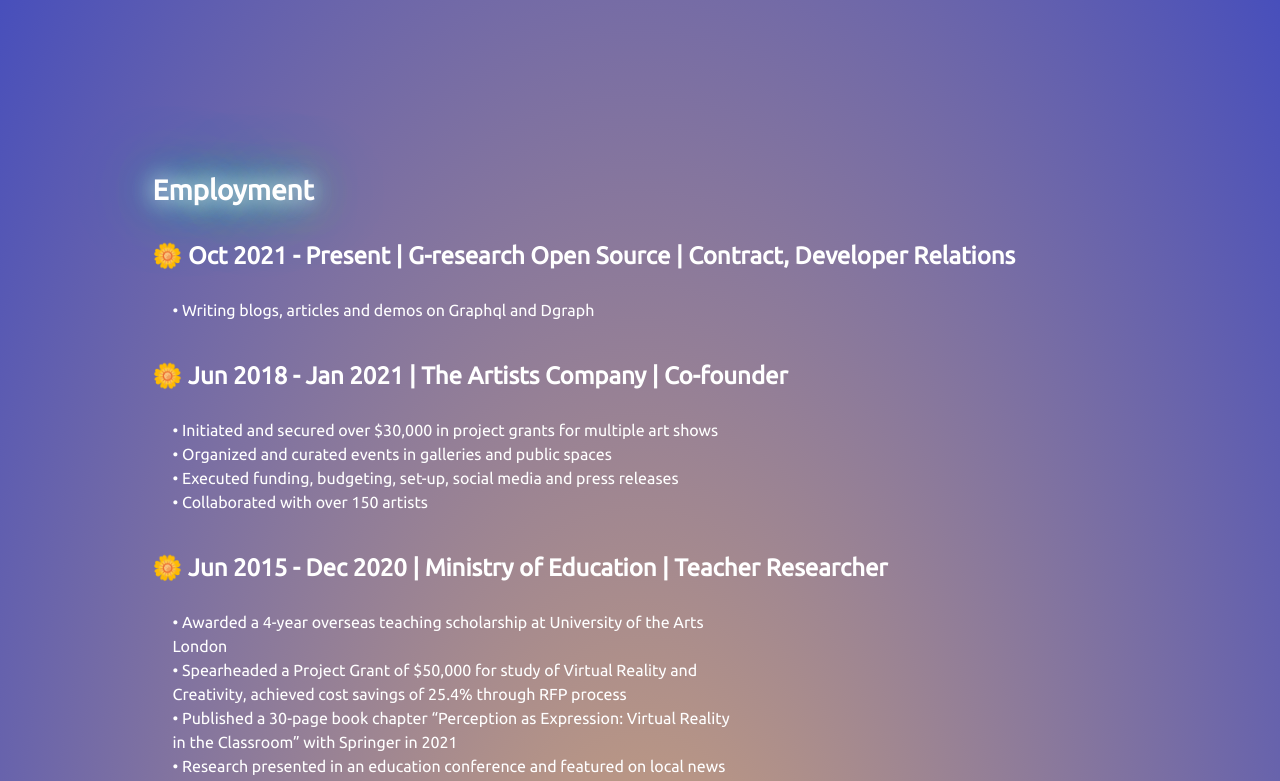
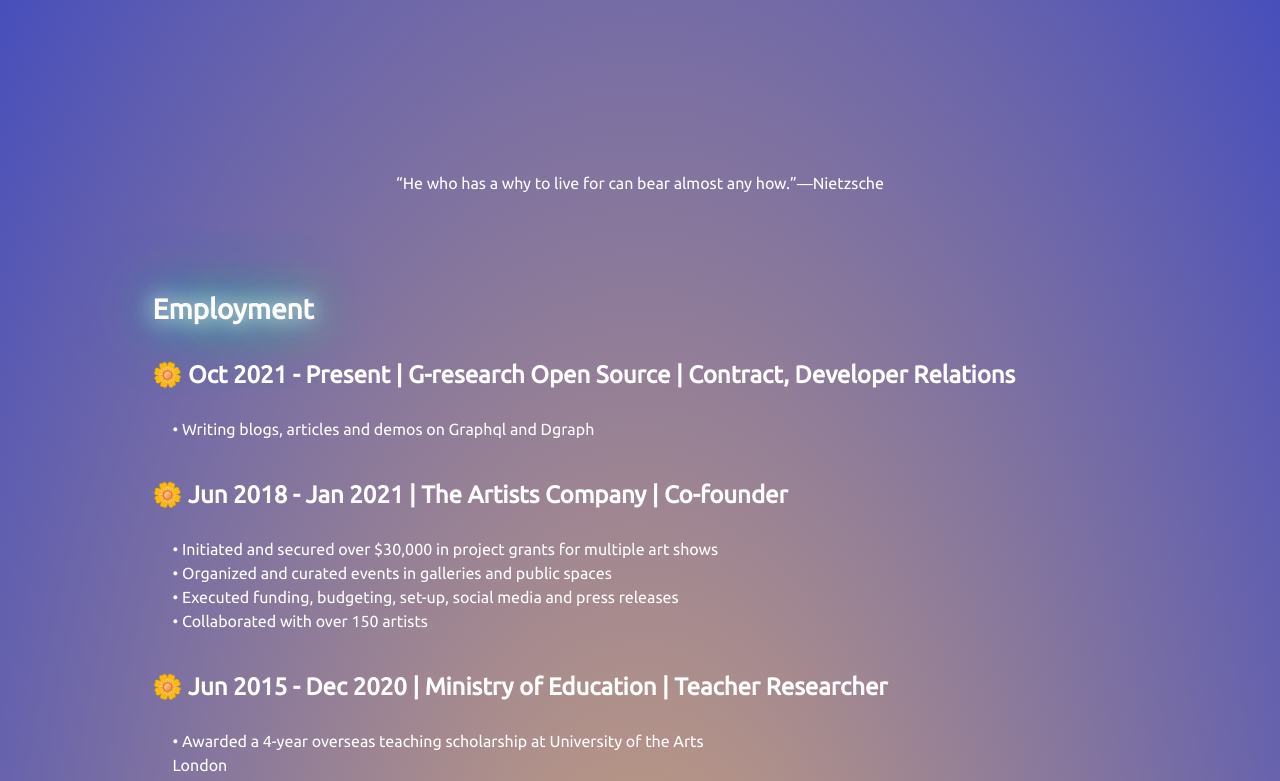
Before and after one commit to debiday/debiday.github.io, a Gatsby site: page /about in a window 1280 px wide. Shown: the part 133-914 px from the top of the page. Built offline with nearby package versions, Linux system fonts and the light colour scheme; Gatsby itself is replaced by a stand-in of ours.

Commit message:
edit about page content

```diff
--- a/gatsby-config.js
+++ b/gatsby-config.js
@@ -27,7 +27,7 @@ module.exports = {
     }
   ],
   siteMetadata: {
-    title: 'Portfolio Site',
+    title: 'Portfolio',
     description: 'Made with 💜 by Debiday',
     copyright: 'This website is made in 2021',
     contact: 'deborah.oyt@gmail.com'
--- a/src/pages/about.js
+++ b/src/pages/about.js
@@ -3,9 +3,13 @@ import Layout from '../components/Layout';
 import {skillset, skillset2, skillset3, inner, h1, desc} from '../styles/resume.module.css'
 
 export default function about() {
+
     return (
         <Layout>
             <div className={inner}>
+            <section>
+                <blockquote>“He who has a why to live for can bear almost any how.”―Nietzsche</blockquote>
+            </section>
             <section>
                 <h1 className={h1}>Employment</h1>
                 <br />
@@ -62,13 +66,12 @@ export default function about() {
                 <li>Illustrator</li>
                 <li>SparkAR</li>
             </ul>
-
         </section>
         <section>
             <h1 className={h1}>Education</h1>
             <br />
             <h2>🌱 Feb 2021 - May 2021 | Hackbright Academy | San Francisco</h2>
-            <h3>Student Engineer</h3>
+            <h3>&nbsp; Student Engineer</h3>
             <br />
             <ul className={desc}>
                 <li>• Accelerated full-stack software engineering program with over 68 lectures</li>
@@ -78,13 +81,13 @@ export default function about() {
                 <li>• Scripted and gave the graduation speech!</li>
             </ul>
             <h2>🌱 Jun 2014 - Jun 2016 | Nanyang Technological University | Singapore </h2>
-            <h3>Postgraduate Diploma in Education</h3>
+            <h3>&nbsp; Postgraduate Diploma in Education</h3>
             <br />
             <ul className={desc}>
                 <li>• Accelerated full-stack software engineering program with over 68 lectures</li>
             </ul>
             <h2>🌱 Sep 2010 - Jun 2014 | Central St. Martins | London</h2>
-            <h3>Bachelor of Arts, Fine Art, Second Upper with Honours</h3>
+            <h3>&nbsp; Bachelor of Arts, Fine Art, Second Upper with Honours</h3>
             <br />
             <ul className={desc}>
                 <li>• Accelerated full-stack software engineering program with over 68 lectures</li>
--- a/src/pages/index.js
+++ b/src/pages/index.js
@@ -10,9 +10,9 @@ export default function Home({ data }) {
     <Layout style={{height: "100vh"}}>
       <section className={header}>
         <div>
-          <h2>Design</h2>
-          <h3>Develop and Deploy</h3>
-          <p>Software Builder based in the Bay Area.</p>
+          <h2 style={{fontSize: "9vh"}}>Design</h2>
+          <h3 style={{fontSize: "7vh"}}>Develop and Deploy</h3>
+          <p style={{fontSize: "4vh"}}>Software Builder in the Bay Area</p>
           <Link className={btn} to='/projects'>My Projects</Link>
         </div>
         <GatsbyImage image={getImage(data.file.childImageSharp.gatsbyImageData)} alt="Banner" />
--- a/src/styles/resume.module.css
+++ b/src/styles/resume.module.css
@@ -111,3 +111,11 @@
         line-height: 150%;
         padding-bottom: 40px;
     }
+
+    blockquote {
+        display: block;
+        margin-left: auto;
+        margin-right: auto;
+        text-align: center;
+        font-family: 'Ubuntu', sans-serif;
+    }
```
Also changed, not shown: src/styles/global.css (line endings or trailing spaces). Lines whose indentation alone changed are shown as unchanged.
